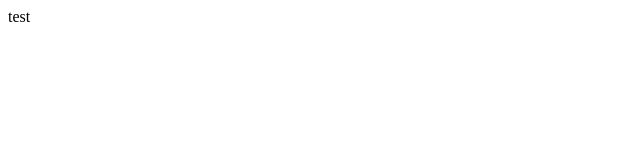
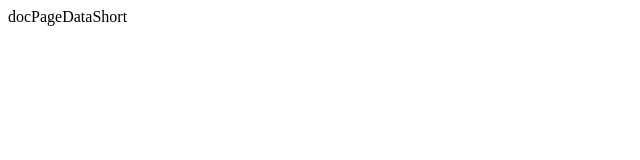
Before and after one commit to rootnick/nuxt-kommersant, a Nuxt app: page / in a window 1280 px wide. Shown: the top 160 px of the page, without its empty margins (0-640 px from the left). Built offline with nearby package versions, Linux system fonts and the light colour scheme.

Commit message:
feat: computed in docPageData

```diff
--- a/pages/index.vue
+++ b/pages/index.vue
@@ -1,17 +1,23 @@
 <template>
-  <div>test</div>
+  <div>docPageDataShort</div>
 </template>
 
 <script lang="ts">
 import { data } from 'browserslist'
 import Vue from 'vue'
-import {docPageData} from './documentPageData/data'
+import {docPageDataShort, docPageData} from './documentPageData/data'
 
 export default Vue.extend({
   name: 'IndexPage',
-  mounted() {
-      console.log(docPageData.data.content.docBodyElements.filter(element => element.widgetType === 'para'))
-  },
+  computed:{
+    docPageDataShort(){
+      return docPageDataShort.data.content.docBodyElements
+    },
+    docPageData(){
+      return docPageData.data.content.docBodyElements
+    }
+
+  }
 
 })
 </script>
```
